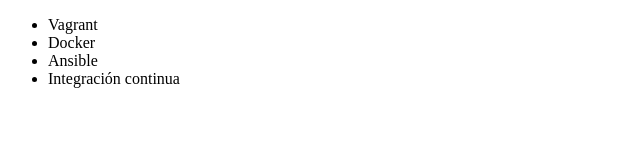
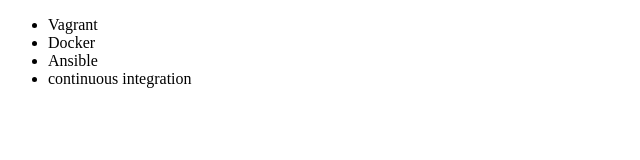
Before and after one commit to MarianoRapetti/alura-git, a plain HTML site: page index.html in a window 1280 px wide. Shown: the full height of the page, 0-640 px from the left. Drawn offline with Linux system fonts and the light colour scheme.

Commit message:
cambio a idioma ingles integracion continua

```diff
--- a/index.html
+++ b/index.html
@@ -9,7 +9,7 @@
          <li> Vagrant </li>
          <li> Docker </li>
          <li> Ansible </li>
-         <li> Integración continua </li>
+         <li> continuous integration </li>
      </ul>
 </body>
 </html>
```
